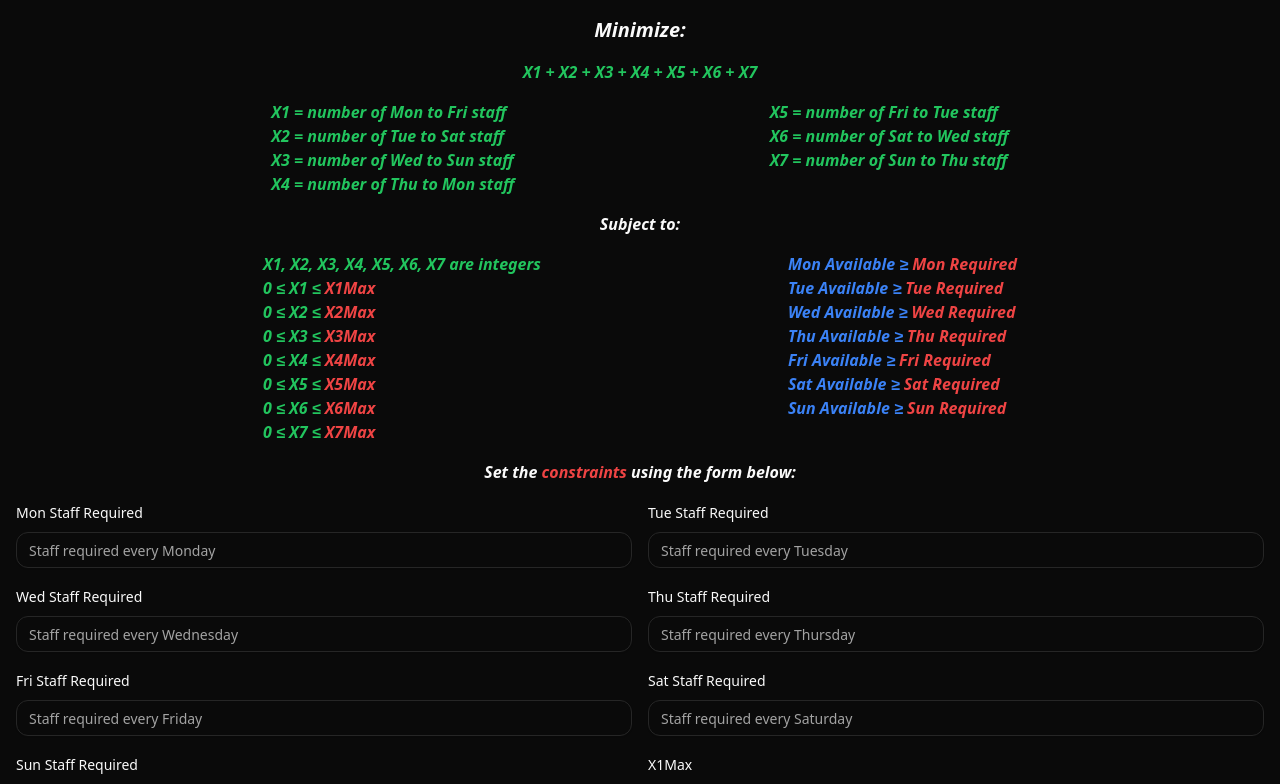
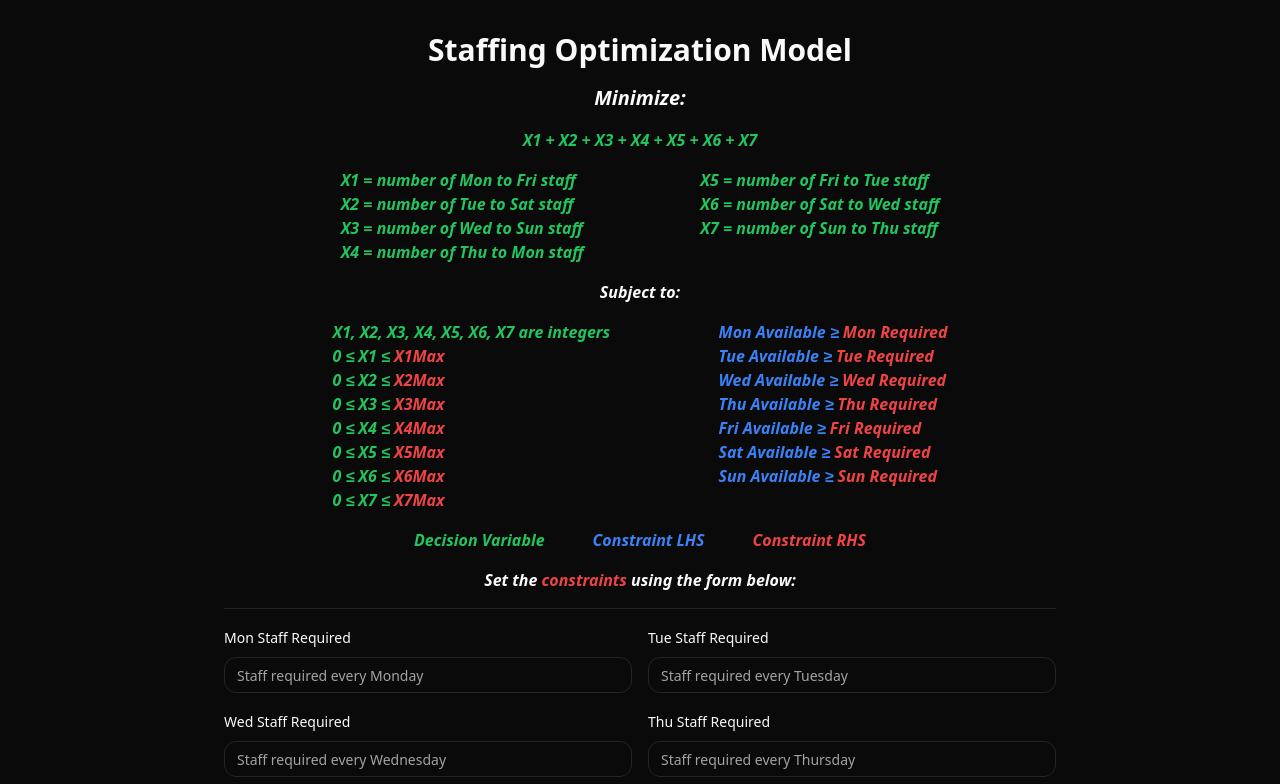
Before and after one commit to remilebeau/optimization, a Next.js app: page / in a window 1280 px wide. Shown: the top 784 px of the page. Built offline with nearby package versions, Linux system fonts and the light colour scheme.

Commit message:
style homepage and OptimizationInstructions.tsx

```diff
--- a/src/app/page.tsx
+++ b/src/app/page.tsx
@@ -4,8 +4,12 @@ import OptimizationInstructions from "@/components/OptimizationInstructions";
 
 export default function Home() {
   return (
-    <main className="mx-auto flex max-w-7xl flex-col gap-4 p-4">
+    <main className="mx-auto flex max-w-4xl flex-col gap-4 p-8">
+      <h1 className="text-center text-3xl font-bold">
+        Staffing Optimization Model
+      </h1>
       <OptimizationInstructions />
+      <hr />
       <OptimizationForm />
     </main>
   );
--- a/src/components/OptimizationInstructions.tsx
+++ b/src/components/OptimizationInstructions.tsx
@@ -84,6 +84,12 @@ export default function OptimizationInstructions() {
           </li>
         </ul>
       </ul>
+      {/* LEGEND */}
+      <ul className="mx-auto flex flex-col sm:flex-row sm:gap-12 sm:text-left">
+        <li className="text-green-500">Decision Variable</li>
+        <li className="text-blue-500">Constraint LHS</li>
+        <li className="text-red-500">Constraint RHS</li>
+      </ul>
       <p>
         Set the <span className="text-red-500">constraints</span> using the form
         below:
```
